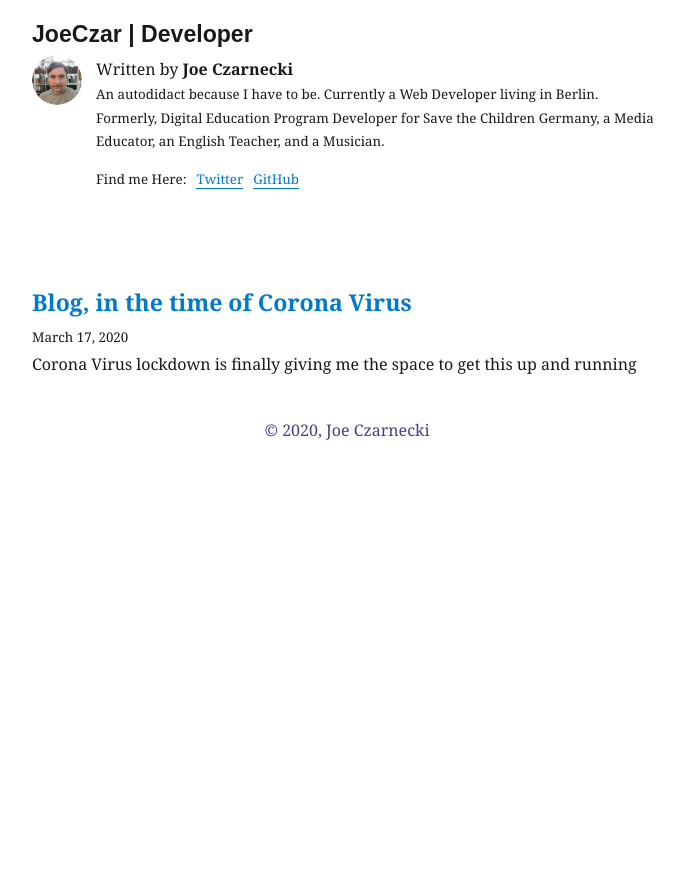
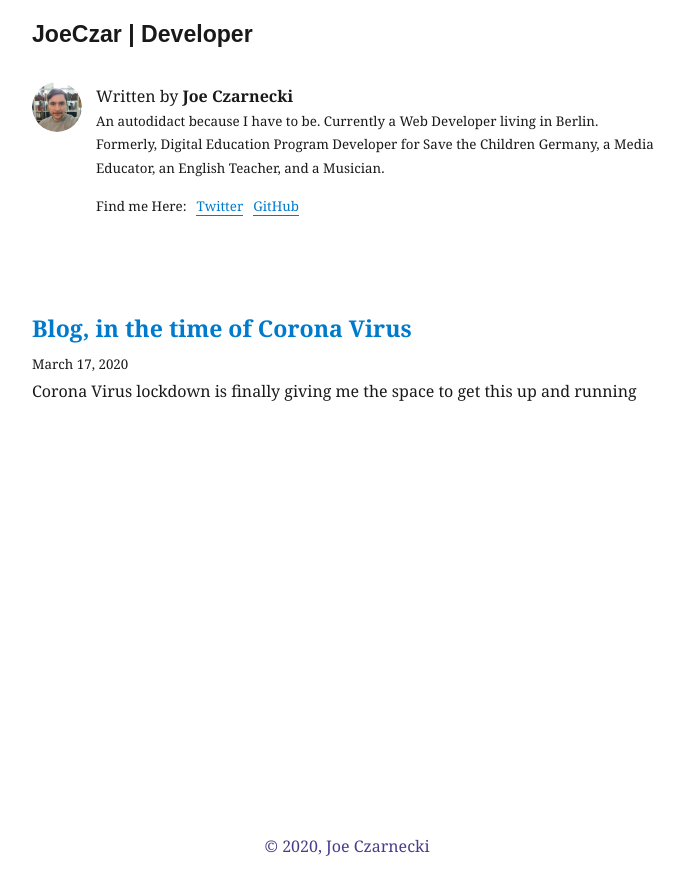
Before and after one commit to joeczar/joeCzarSite, a Gatsby site: page /blog in a window 1280 px wide. Shown: the whole page, without its empty margins (293-977 px from the left). Before the commit the page ends 800 px from the top, so only its background shows below. Built offline with nearby package versions, Linux system fonts and the light colour scheme; Gatsby itself is replaced by a stand-in of ours; some packages are replaced by stand-ins of ours.

Commit message:
Adjusted sizing on landing page

```diff
--- a/src/components/layout.module.css
+++ b/src/components/layout.module.css
@@ -5,9 +5,11 @@
 .header {
   display: flex;
   margin: -20px auto;
+  height: 10vh;
 }
 .main {
   margin-bottom: 20px;
+  height: 90vh;
 }
 .footer {
   /* margin-bottom: -60px; */
--- a/src/styles/global.css
+++ b/src/styles/global.css
@@ -6,6 +6,7 @@ body {
   box-sizing: border-box;
   margin: 0px;
   padding: 0px;
+  min-height: 100vh;
 }
 body {
   background-color: black;
```
